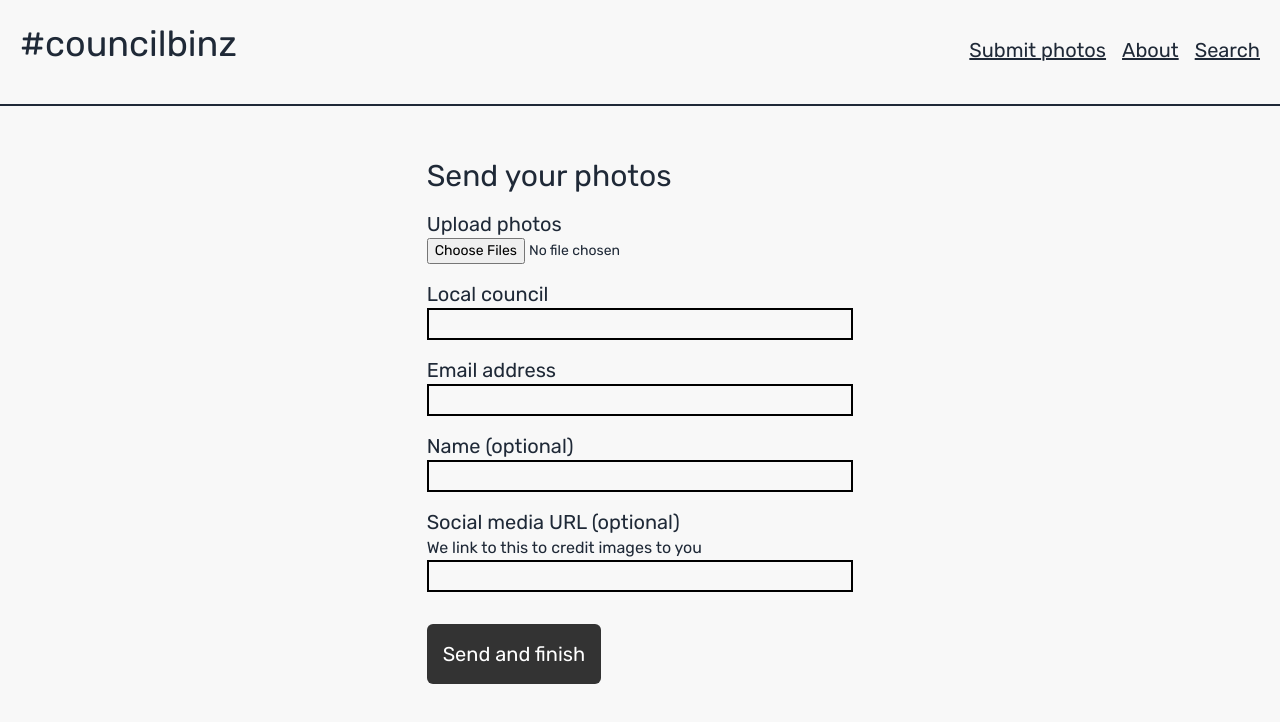
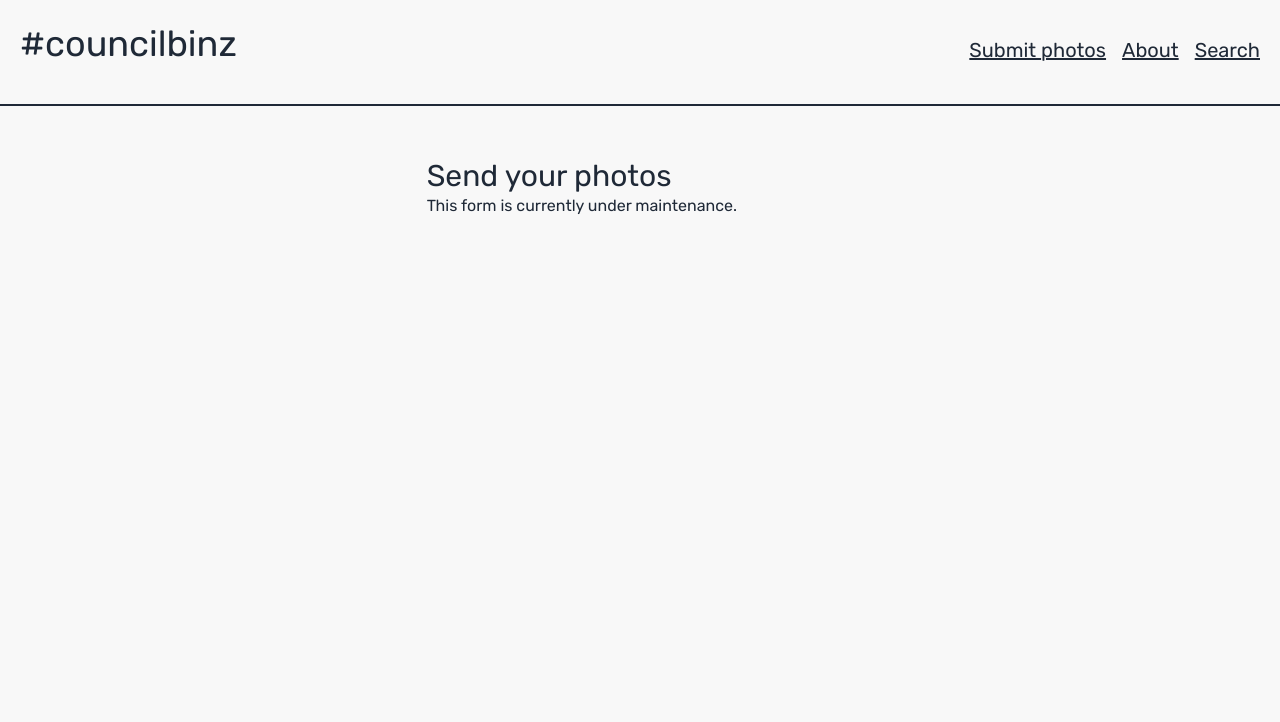
Before and after one commit to councilbinz/councilbins.nz, a Next.js app: page /upload in a window 1280 px wide. Shown: the top 722 px of the page. Built offline with nearby package versions, Linux system fonts and the light colour scheme.

Commit message:
maintenance mode for the form

```diff
--- a/pages/upload.js
+++ b/pages/upload.js
@@ -32,83 +32,7 @@ const Upload = () => {
     <>
       <div className="mx-auto w-full px-4 lg:px-0 lg:w-1/3 mb-20 mt-8 pt-5">
         <h1 className="text-3xl">Send your photos</h1>
-        <form
-          action="/confirmation"
-          method="POST"
-          data-netlify="true"
-          name="submission"
-          encType="multipart/form-data"
-        >
-          <input type="hidden" name="form-name" value="submission" />
-
-          <FormGroup>
-            <Label htmlFor="photos">Upload photos</Label>
-            <input
-              onChange={(e) => {
-                if (e.currentTarget.files[0].size > 250000) {
-                  e.target.value = "";
-                  setErrors(["photos"]);
-                  console.log("error");
-                } else {
-                  setErrors([]);
-                }
-              }}
-              type="file"
-              id="photos"
-              name="photos"
-              multiple
-              className="text-sm"
-              required
-            />
-            {errors && errors.length > 0 && (
-              <p style={{ color: "red" }}>
-                File uploaded is too big, please upload a file smaller than
-                250Kb
-              </p>
-            )}
-          </FormGroup>
-
-          <FormGroup>
-            <Label htmlFor="council">Local council</Label>
-            <TextInput name="council" />
-          </FormGroup>
-
-          <FormGroup>
-            <Label htmlFor="email">Email address</Label>
-            <TextInput name="email" />
-          </FormGroup>
-
-          <FormGroup>
-            <Label htmlFor="name">Name (optional)</Label>
-            <input
-              type="text"
-              id="name"
-              name="name"
-              className="border-2 border-solid border-black text-xl w-full bg-gray-400"
-            />
-          </FormGroup>
-
-          <FormGroup>
-            <Label htmlFor="social">Social media URL (optional)</Label>
-            <p>We link to this to credit images to you</p>
-            <input
-              type="text"
-              id="social"
-              name="social"
-              className="border-2 border-solid border-black text-xl w-full bg-gray-400"
-            />
-          </FormGroup>
-
-          <FormGroup>
-            <button
-              type="submit"
-              style={{ background: "#333" }}
-              className="text-xl mt-4 text-white rounded-md p-4 inline-block"
-            >
-              Send and finish
-            </button>
-          </FormGroup>
-        </form>
+        <p>This form is currently under maintenance.</p>
       </div>
     </>
   );
```
